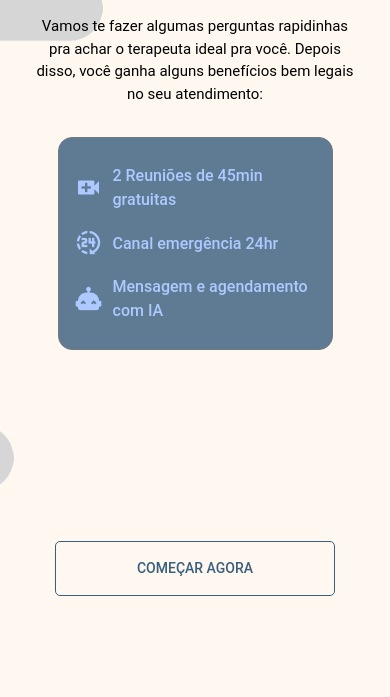
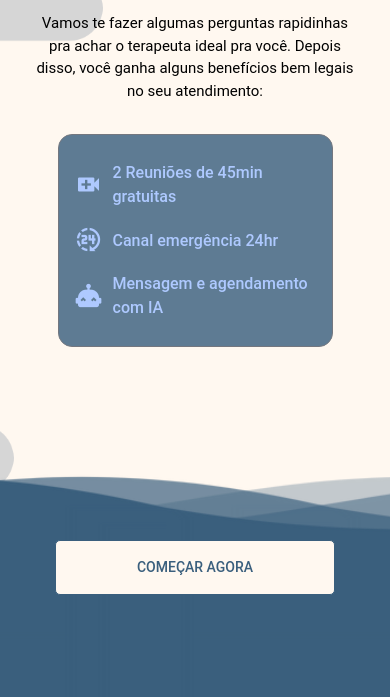
Before and after one commit to Git-Eduardo-Henrique/ClearMind_App, a website: page Clearmind/www/inicio.html in a window 390 px wide. Shown: the part 147-844 px from the top of the page. Drawn offline with Linux system fonts and the light colour scheme; some packages are replaced by stand-ins of ours.

Commit message:
waves-v0.5_inicio-v1.0

```diff
--- a/Clearmind/www/css/start.css
+++ b/Clearmind/www/css/start.css
@@ -5,6 +5,9 @@
     --white: #fff8f0;
     --black: #000000;
     --gray: #d6d6d6;
+
+    margin: 0;
+    padding: 0;
 }
 
 /* .texto_e_card {
@@ -78,7 +81,7 @@
     width: 80%;
     font-size: 36px;
     color: var(--dark_blue);
-    z-index: 20;
+    z-index: 5;
 }
 
 .text_button {
@@ -124,3 +127,81 @@
     0% { transform: translateX(-200px); }
     100% { transform: translateX(120vw); }
 }
+
+/* ondas */
+
+.div_ondas {
+    position: absolute;
+    width: 100%;
+    height: 100vh;
+    overflow: hidden;
+}
+
+.ondas {
+    position: absolute;
+    bottom: 0;
+    left: 0;
+
+    width: 100%;
+    height: 330px;
+
+    background: url(../img/wave.png);
+    background-size: 1000px 330px;
+}
+
+.onda_1 {
+    animation: animate 30s linear infinite;
+    z-index: 4;
+    bottom: -35;
+}
+.onda_2 {
+    animation: animate2 15s linear infinite;
+    opacity: 0.7;
+    z-index: 3;
+    bottom: -25;
+}
+.onda_3 {
+    animation: animate3 30s linear infinite;
+    opacity: 0.5;
+    z-index: 2;
+    bottom: -15;
+}
+.onda_4 {
+    animation: animate4 15s linear infinite;
+    opacity: 0.3;
+    z-index: 1;
+    bottom: -10;
+}
+
+@keyframes animate {
+    0% {
+        background-position-x: 0;
+    }
+    100% {
+        background-position-x: 1000px;
+    }
+}
+@keyframes animate2 {
+    0% {
+        background-position-x: 0;
+    }
+    100% {
+        background-position-x: 1000px;
+    }
+}
+@keyframes animate3 {
+    0% {
+        background-position-x: 0;
+    }
+    100% {
+        background-position-x: -1000px;
+    }
+}
+@keyframes animate4 {
+    0% {
+        background-position-x: 0;
+    }
+    100% {
+        background-position-x: -1000px;
+    }
+}
--- a/Clearmind/www/inicio.html
+++ b/Clearmind/www/inicio.html
@@ -80,9 +80,15 @@
                     <img src="img/Nuvem.png" class="cloud cloud1">
                     <img src="img/Nuvem.png" class="cloud cloud2">
                     <img src="img/Nuvem.png" class="cloud cloud3">
+
+                    <!-- Ondas ANIMADAS -->
+                    <div class="div_ondas">
+                        <div class="ondas onda_1"></div>
+                        <div class="ondas onda_2"></div>
+                        <div class="ondas onda_3"></div>
+                        <div class="ondas onda_4"></div>
+                    </div>
                 </div>
-
-
             </div>
         </div>
     </div>
```
Also changed, not shown: Clearmind/www/img/wave.png (added).
